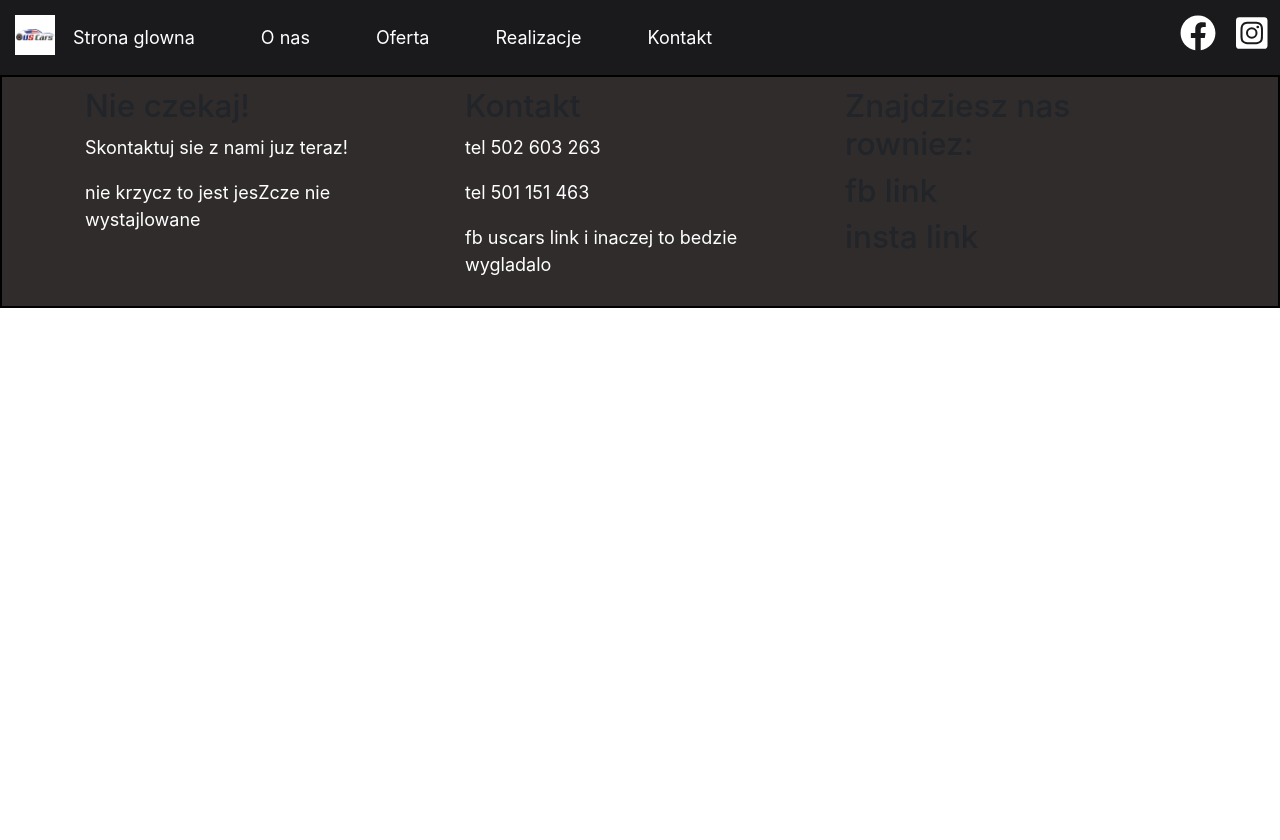
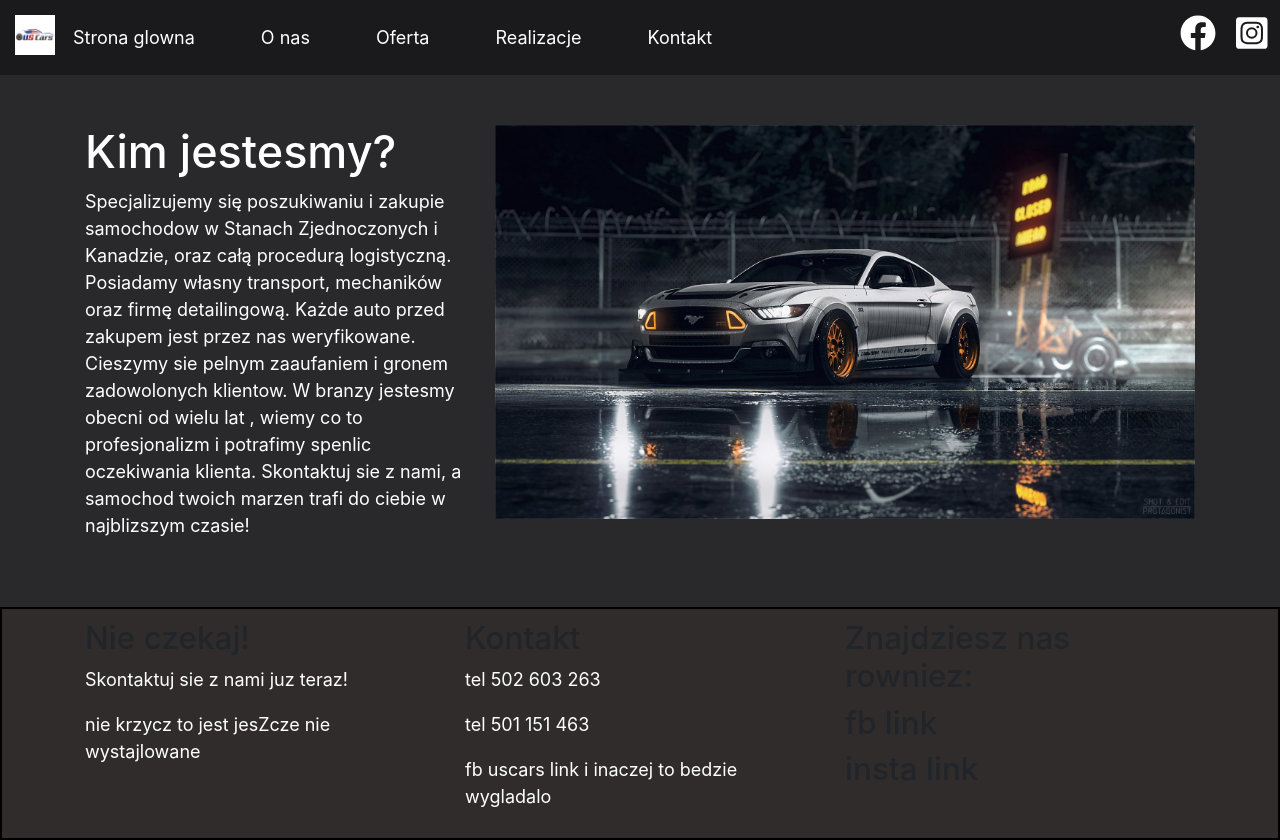
Before and after one commit to jacobwojcik/US-cars-import-site, a Gatsby site: page /about in a window 1280 px wide. Before the commit the page ends 800 px from the top, so only its background shows below. Built offline with nearby package versions, Linux system fonts and the light colour scheme; Gatsby itself is replaced by a stand-in of ours.

Commit message:
new start

```diff
--- /dev/null
+++ b/src/components/aboutuscom.js
@@ -0,0 +1,41 @@
+import React from 'react'
+import {Container,Row,Col} from 'react-bootstrap'
+import "./css/header.scss"
+import Pic1 from './gatimages/pic1'
+
+
+class AboutusCom  extends React.Component{
+
+    render(){
+    return (
+        <section className="sec1">
+            <div>
+                <Container>
+                    <Row>
+                        <Col>
+                        <h1>Kim jestesmy?</h1>
+                        <p>
+                        Specjalizujemy się poszukiwaniu i zakupie samochodow
+                         w Stanach Zjednoczonych i Kanadzie,
+                          oraz całą procedurą logistyczną.
+                           Posiadamy własny transport, mechaników
+                           oraz firmę detailingową. Każde auto przed
+                            zakupem jest przez nas weryfikowane. Cieszymy sie pelnym
+                            zaaufaniem i gronem zadowolonych klientow. W branzy jestesmy obecni od wielu lat
+                            , wiemy co to profesjonalizm i potrafimy spenlic oczekiwania klienta.
+                            Skontaktuj sie z nami, a samochod twoich marzen trafi do ciebie w najblizszym czasie!
+
+                        </p>
+                        </Col>
+                        <Col>
+                            <Pic1/>
+                        </Col>
+                    </Row>
+                </Container>
+            </div>
+        </section>
+
+    );
+}
+}
+export default AboutusCom
--- a/src/pages/about.js
+++ b/src/pages/about.js
@@ -3,12 +3,12 @@ import { Link } from "gatsby"
 
 import Layout from "../components/layout"
 import SEO from "../components/seo"
-
+import AboutusCom from "../components/aboutuscom"
 const About = () => (
   <Layout>
     <SEO title="O nas" />
 
-
+    <AboutusCom/>
   </Layout>
 )
 
--- a/src/pages/offer.js
+++ b/src/pages/offer.js
@@ -3,12 +3,12 @@ import { Link } from "gatsby"
 
 import Layout from "../components/layout"
 import SEO from "../components/seo"
-
+import OfferCom from "../components/offercom"
 const Offer = () => (
   <Layout>
     <SEO title="Oferta" />
 
-
+    <OfferCom/>
   </Layout>
 )
 
```
Also changed, not shown: src/components/css/offercom.scss (added, +11 -0 lines), src/components/offercom.js (added, +50 -0 lines).
